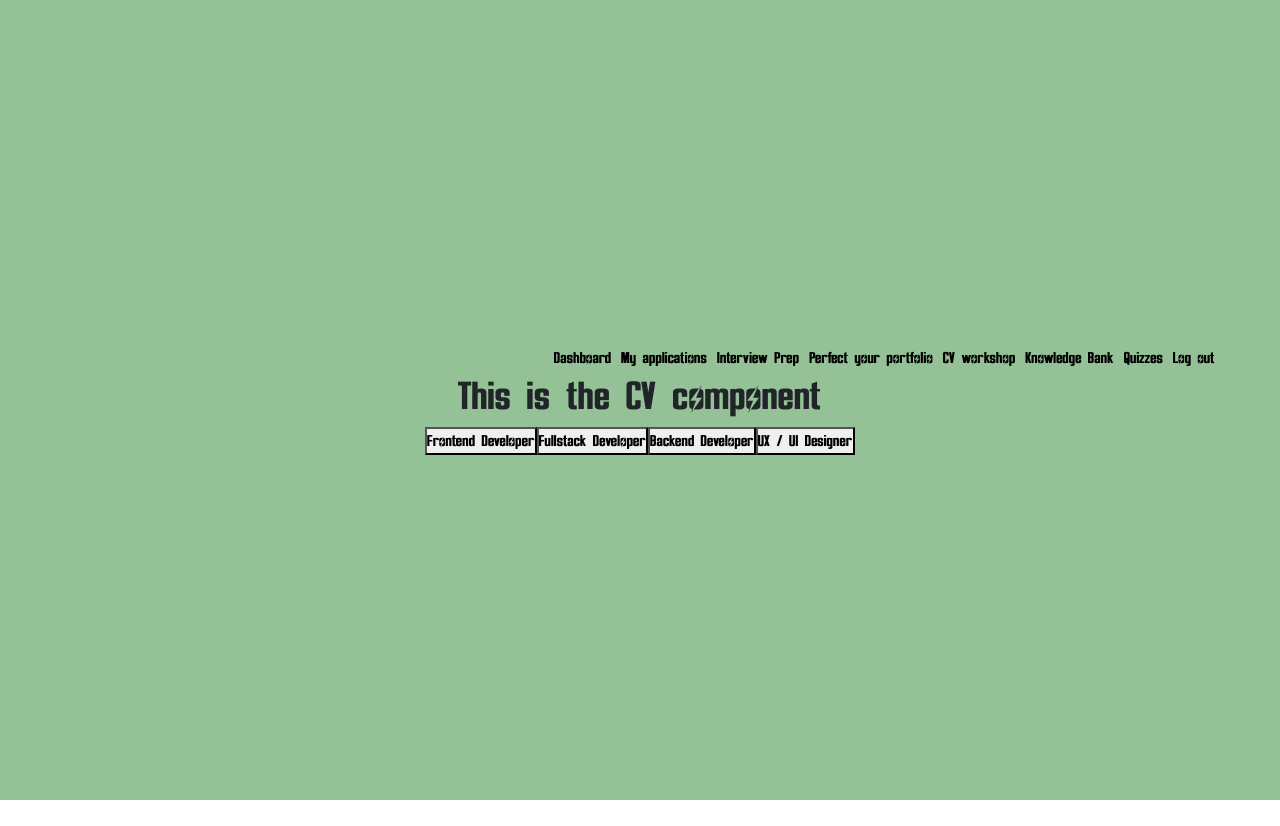
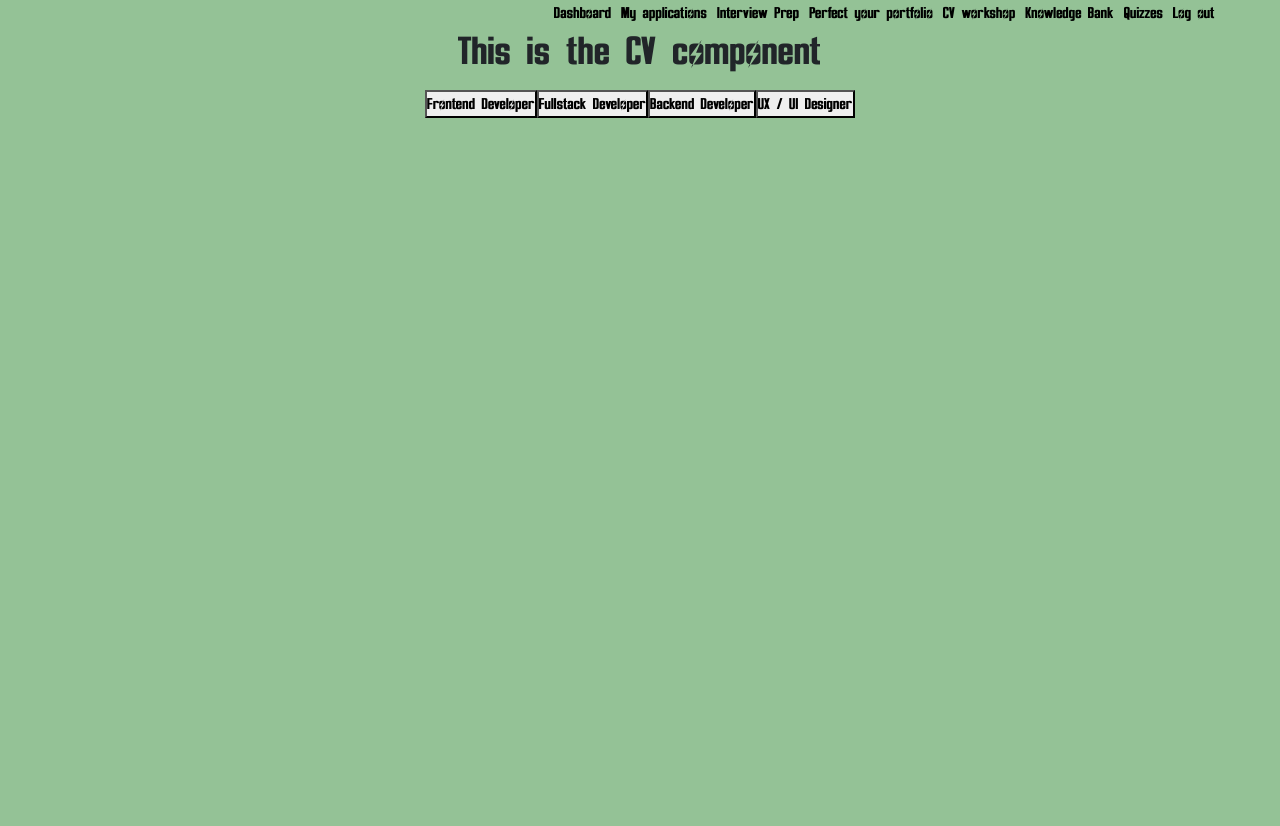
Before and after one commit to SchoolOfCode/bc13_final-project_front-end-cyber-insecure, a React (Create React App) app: page /cv-workshop in a window 1280 px wide. Before the commit the page ends 800 px from the top, so only its background shows below. Built offline with nearby package versions, Linux system fonts and the light colour scheme; no server answers; sample sign-in values are in the browser's storage.

Commit message:
cvworkshop page basic css done

```diff
--- /dev/null
+++ b/src/Components/CV/CVworkshop.css
@@ -0,0 +1,7 @@
+.cvworkshop-container{
+    display: flex;
+    flex-direction: column;
+    height: 100vh;
+    align-items: center;
+    gap: 1vh;
+}
--- a/src/Components/CV/CVworkshop.js
+++ b/src/Components/CV/CVworkshop.js
@@ -1,11 +1,11 @@
-import React from 'react';
-import { useState } from 'react';
-import Navbar from '../Navbar/Navbar';
-import frontEndDeveloper from '../../cvImages/frontendDeveloper.png';
-import uxuiPortfolioPage from '../../cvImages/uxuiPortfolioPage.png';
-import backendPortfolio from '../../cvImages/backend.png';
-import fullstackPortfolio from '../../cvImages/fullstack.png';
-
+import React from "react";
+import { useState } from "react";
+import Navbar from "../Navbar/Navbar";
+import frontEndDeveloper from "../../cvImages/frontendDeveloper.png";
+import uxuiPortfolioPage from "../../cvImages/uxuiPortfolioPage.png";
+import backendPortfolio from "../../cvImages/backend.png";
+import fullstackPortfolio from "../../cvImages/fullstack.png";
+import "./CVworkshop.css";
 
 export default function CVworkshop() {
   // Frontend CVs state
@@ -20,64 +20,64 @@ export default function CVworkshop() {
   // UX / UI
   const [uxUi, setUxUi] = useState(false);
 
-
   function handleFrontEnd() {
-    setFrontEnd(true)
-      setBackend(false)
-      setFullStack(false)
-      setUxUi(false)
-
-
+    setFrontEnd(true);
+    setBackend(false);
+    setFullStack(false);
+    setUxUi(false);
   }
 
   function handleFullStack() {
-    setFullStack(true)
-      setBackend(false)
-      setFrontEnd(false)
-      setUxUi(false)
-
+    setFullStack(true);
+    setBackend(false);
+    setFrontEnd(false);
+    setUxUi(false);
   }
 
   function handleBackend() {
-    setBackend(true)
-      setFrontEnd(false)
-      setFullStack(false)
-      setUxUi(false)
-
+    setBackend(true);
+    setFrontEnd(false);
+    setFullStack(false);
+    setUxUi(false);
   }
 
   function handleUxUi() {
-    setUxUi(true)
-      setFrontEnd(false)
-      setBackend(false)
-      setFullStack(false)
-
+    setUxUi(true);
+    setFrontEnd(false);
+    setBackend(false);
+    setFullStack(false);
   }
-
-
-
 
   return [
     <Navbar />,
-    <h1>This is the CV component</h1>,
+    <div className="cvworkshop-container">
+      <h1>This is the CV component</h1>
       <div className="cvButtonContainer">
         <button onClick={handleFrontEnd} className="cvButtonStyles">
           Frontend Developer
         </button>
-      <button onClick={handleFullStack} className="cvButtonStyles">Fullstack Developer</button>
-      <button onClick={handleBackend}className="cvButtonStyles">Backend Developer</button>
-      <button onClick={handleUxUi} className="cvButtonStyles">UX / UI Designer</button>
-    </div>,
+        <button onClick={handleFullStack} className="cvButtonStyles">
+          Fullstack Developer
+        </button>
+        <button onClick={handleBackend} className="cvButtonStyles">
+          Backend Developer
+        </button>
+        <button onClick={handleUxUi} className="cvButtonStyles">
+          UX / UI Designer
+        </button>
+      </div>
       <div>
         {frontEnd && <img src={frontEndDeveloper} alt="frontend portfolio" />}
+      </div>
+      <div>
+        {fullStack && (
+          <img src={fullstackPortfolio} alt="fullstack portfolio" />
+        )}
+      </div>
+      <div>
+        {backend && <img src={backendPortfolio} alt="backend portfolio" />}
+      </div>
+      <div>{uxUi && <img src={uxuiPortfolioPage} alt="ux/ui portfolio" />}</div>
     </div>,
-    <div>
-      {fullStack && <img src={fullstackPortfolio} alt="fullstack portfolio" />}
-    </div>,
-    <div>{backend && <img src={backendPortfolio} alt="backend portfolio" />}
-    </div>,
-    <div>
-      {uxUi && <img src={uxuiPortfolioPage} alt="ux/ui portfolio" />}
-    </div>
   ];
 }
```
Lines whose indentation alone changed are shown as unchanged.
